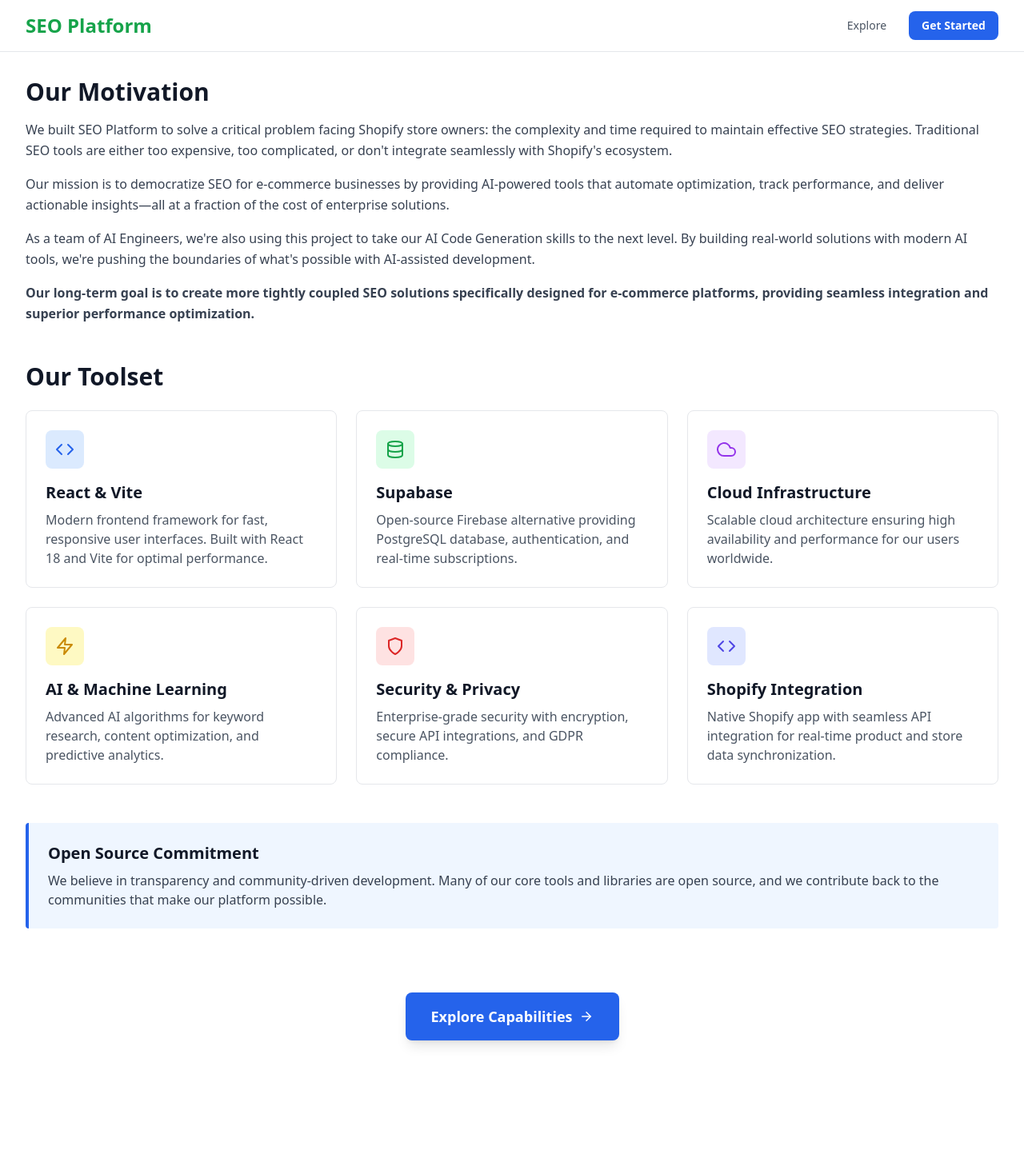
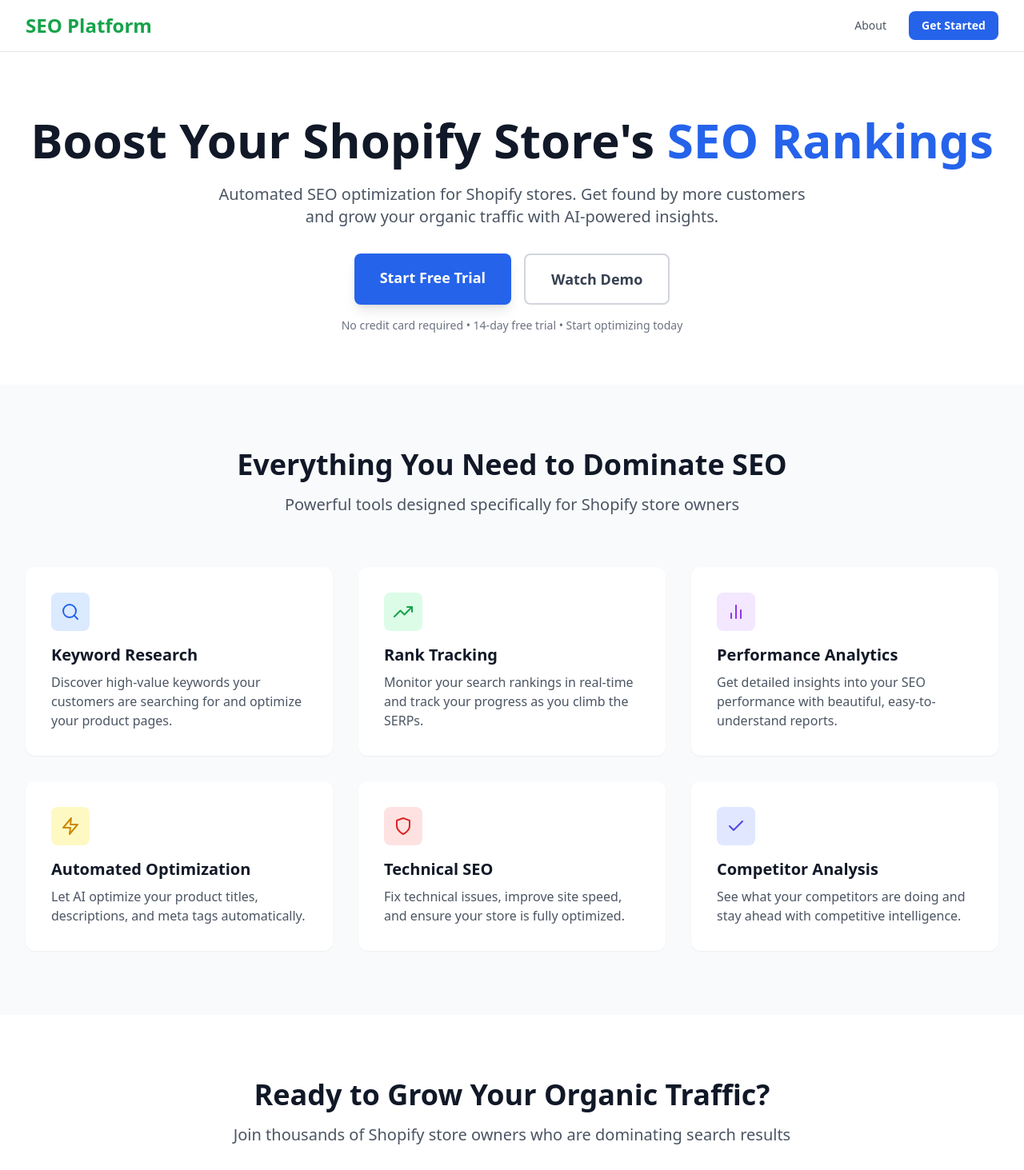
Before and after one commit to sterapak/seoplatform, a React (Vite) app: page / in a window 1280 px wide. Shown: the top 1463 px of the page at 80% size. Before the commit the page ends 1333 px from the top, so only its background shows below. Built offline with nearby package versions, Linux system fonts and the light colour scheme.

Commit message:
Swap landing pages: Features page at root, motivation at /about
- Move LandingPage (features) to root path (/)
- Move MotivationPage to /about route
- Update navigation links accordingly
- Landing page now links to /about instead of duplicate content

```diff
--- a/src/App.jsx
+++ b/src/App.jsx
@@ -10,11 +10,11 @@ export default function App() {
   return (
     <BrowserRouter>
       <Routes>
-        {/* Root shows motivation page */}
-        <Route path="/" element={<MotivationPage />} />
+        {/* Root shows landing page (features) */}
+        <Route path="/" element={<LandingPage />} />
 
-        {/* Features/capabilities page */}
-        <Route path="/explore" element={<LandingPage />} />
+        {/* About/Motivation page */}
+        <Route path="/about" element={<MotivationPage />} />
 
         {/* App pages (with AppShell) */}
         <Route path="/app" element={<AppShell />}>
--- a/src/pages/LandingPage.jsx
+++ b/src/pages/LandingPage.jsx
@@ -14,10 +14,10 @@ export default function LandingPage() {
             </div>
             <div className="flex items-center space-x-4">
               <Link
-                to="/app/seoplatform"
+                to="/about"
                 className="text-gray-600 hover:text-gray-900 px-3 py-2 rounded-md text-sm font-medium transition"
               >
-                Sign In
+                About
               </Link>
               <Link
                 to="/app/seoplatform"
--- a/src/pages/MotivationPage.jsx
+++ b/src/pages/MotivationPage.jsx
@@ -14,13 +14,13 @@ export default function MotivationPage() {
             </div>
             <div className="flex items-center space-x-4">
               <Link
-                to="/explore"
+                to="/"
                 className="text-gray-600 hover:text-gray-900 px-3 py-2 rounded-md text-sm font-medium transition"
               >
-                Explore
+                Home
               </Link>
               <Link
-                to="/explore"
+                to="/"
                 className="bg-blue-600 text-white px-4 py-2 rounded-lg text-sm font-semibold hover:bg-blue-700 transition"
               >
                 Get Started
@@ -140,7 +140,7 @@ export default function MotivationPage() {
 
       <div className="text-center pt-8">
         <Link
-          to="/explore"
+          to="/"
           className="inline-flex items-center bg-blue-600 text-white px-8 py-4 rounded-lg text-lg font-semibold hover:bg-blue-700 transition shadow-lg hover:shadow-xl"
         >
           Explore Capabilities
```
